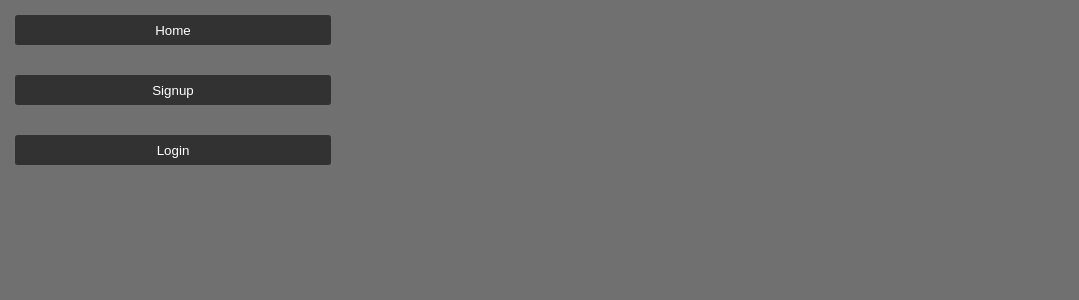
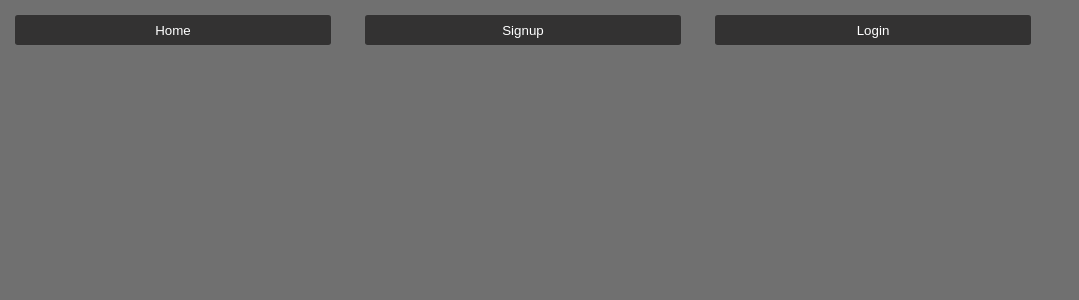
Before and after one commit to kroutled/Camagru, a PHP site: page /Camagru/gallery.php in a window 1280 px wide. Shown: the top 300 px of the page, without its empty margins (0-1079 px from the left). Run offline with PHP 8.4, Linux system fonts and the light colour scheme; data that the repository does not hold is empty.

Commit message:
renamed class for images in gall

```diff
--- a/gallery.php
+++ b/gallery.php
@@ -21,20 +21,20 @@
     $stmt->execute();
     $posts = $stmt->fetchAll();
 ?>
-<nav>
-<div class="gallbut">
+<nav class="nav">
+<div class="nav">
     <a href="home.php"><button type="submit">Home</button></a>
 </div>
-<div class="gallbut">
+<div class="nav">
     <a href="index.php"><button type="submit">Signup</button></a>
 </div>
-<div class="gallbut">
+<div class="nav">
     <a href="login.php"><button type="submit">Login</button></a>
 </div>
 </nav>
 <?php foreach($posts as $item) { ?>
 <div class="gallimg">
-    <img class = "test" src="/Camagru/uploads/<?= $item['file_name'] ?>">
+    <img class = "gallimg" src="/Camagru/uploads/<?= $item['file_name'] ?>">
     <?php
             echo"<form method='POST' action=''>
                     <input type='hidden' name='uid' value=''>
--- a/style.css
+++ b/style.css
@@ -223,15 +223,13 @@ textarea {
     resize: none;
 }
 
-.gallimg > img {
-    /* display: float;
-    align-content: center; */
-    margin-left: auto;
-    margin-right: auto;
+.gallimg {
+    display: block;
+    margin: auto;
+    width: 50%;
 }
 
-.test {
-    display: block;
+.nav {
+    display: inline-block;
     margin: auto;
-    width: 30%;
 }
```
